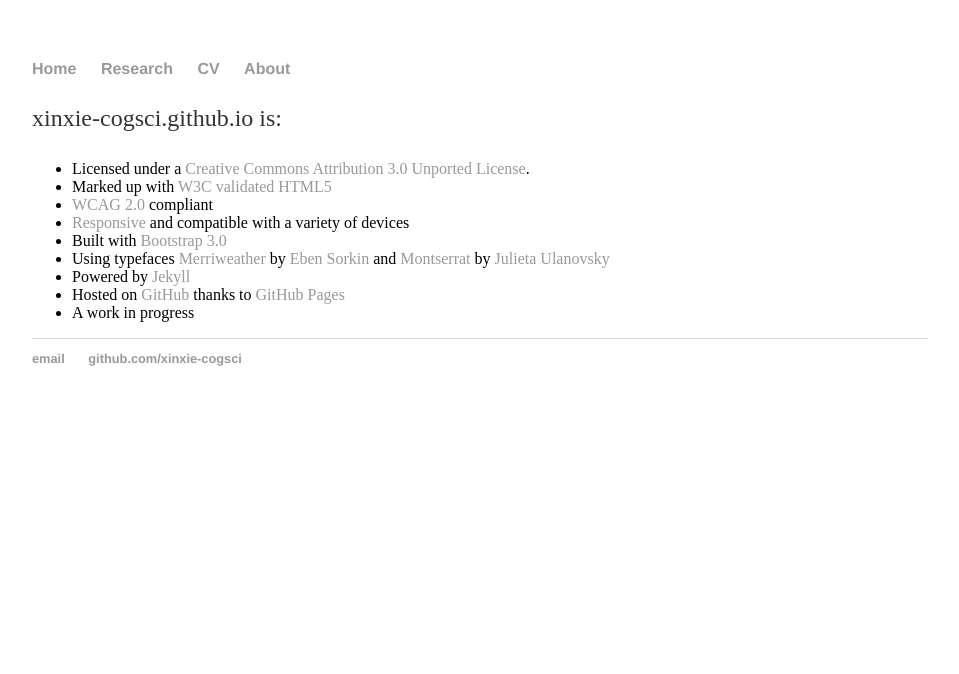
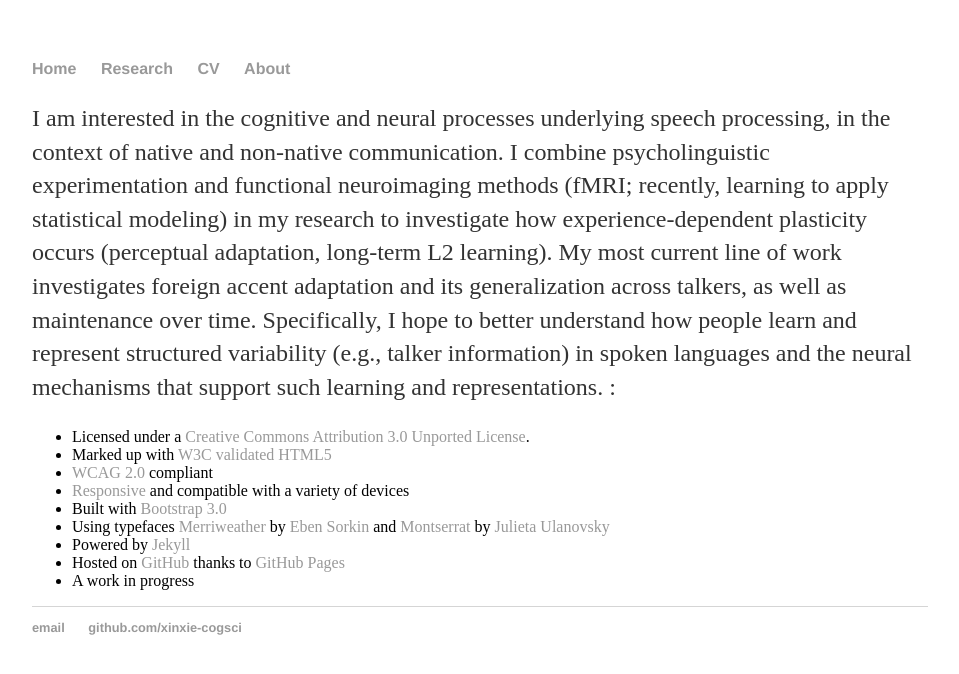
Before and after one commit to genius6242008/xinxie.github.io, a Jekyll site: the page built from Research/index.html, in a window 1280 px wide. Shown: the top 674 px of the page, without its empty margins (160-1119 px from the left). Built offline with Jekyll 4.4.1, drawn with Linux system fonts in a browser that asks for light colours.

Commit message:
Update index.html

```diff
--- a/Research/index.html
+++ b/Research/index.html
@@ -6,7 +6,7 @@ description: Credits and information about xinxie-cogsci.github.io, the personal
 
   <div class="about">
 
-    <p>xinxie-cogsci.github.io is:</p>
+    <p>I am interested in the cognitive and neural processes underlying speech processing, in the context of native and non-native communication. I combine psycholinguistic experimentation and functional neuroimaging methods (fMRI; recently, learning to apply statistical modeling) in my research to investigate how experience-dependent plasticity occurs (perceptual adaptation, long-term L2 learning). My most current line of work investigates foreign accent adaptation and its generalization across talkers, as well as maintenance over time. Specifically, I hope to better understand how people learn and represent structured variability (e.g., talker information) in spoken languages and the neural mechanisms that support such learning and representations. :</p>
 
       <ul class="list-unstyled">
         <li>Licensed under a <a rel="license" href="http://creativecommons.org/licenses/by/3.0/deed.en_US">Creative Commons Attribution 3.0 Unported License</a>. </li>
```
